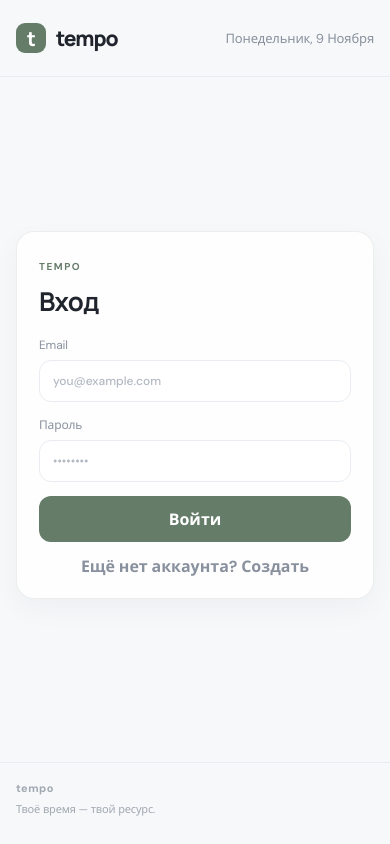
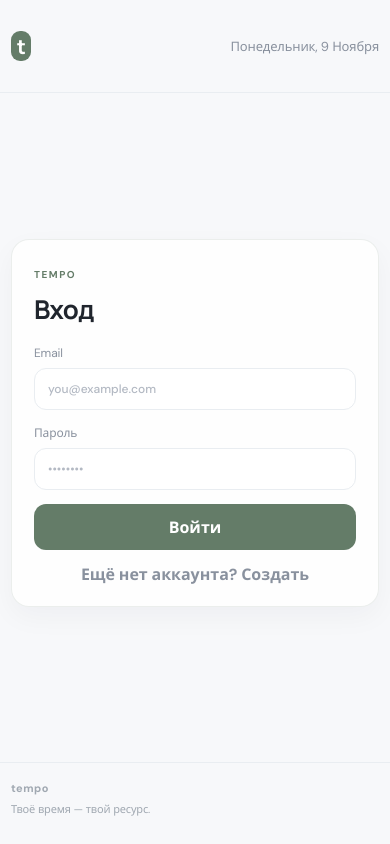
Before and after one commit to dnisanity/tempo, a Next.js app: page / in a window 390 px wide. Built offline with nearby package versions, Linux system fonts and the light colour scheme; no server answers.

Commit message:
fix: header layout

```diff
--- a/src/app/style.module.css
+++ b/src/app/style.module.css
@@ -3,11 +3,13 @@
   display: flex;
   flex-direction: column;
   overflow: hidden;
+  max-width: 100vw;
 }
 
 .container {
   width: min(100% - 48px, 1080px);
   margin: 0 auto;
+  max-width: 100%;
 }
 
 main.container {
@@ -31,6 +33,7 @@ main.container {
   display: flex;
   align-items: center;
   min-height: 76px;
+  min-width: 0;
 }
 
 .footer {
@@ -54,7 +57,14 @@ main.container {
 
 @media (max-width: 700px) {
   .container {
-    width: min(100% - 32px, 520px);
+    width: min(100% - 22px, 520px);
+    max-width: calc(100vw - 22px);
+  }
+
+  .headerBar .container {
+    min-height: auto;
+    padding-top: 8px;
+    padding-bottom: 8px;
   }
 
   .footer .container {
--- a/src/widgets/header/style.module.css
+++ b/src/widgets/header/style.module.css
@@ -5,6 +5,7 @@
   align-items: center;
   justify-content: space-between;
   gap: 16px;
+  min-width: 0;
 }
 
 .logo {
@@ -35,6 +36,7 @@
   align-items: center;
   gap: 14px;
   margin-left: auto;
+  min-width: 0;
 }
 
 .date {
@@ -76,3 +78,12 @@
 .loginButton {
   background: rgba(100, 124, 104, 0.06);
 }
+
+@media (max-width: 720px) {
+  .logo {
+    font-size: 0;
+    width: 30px;
+    min-width: 30px;
+    overflow: hidden;
+  }
+}
```
